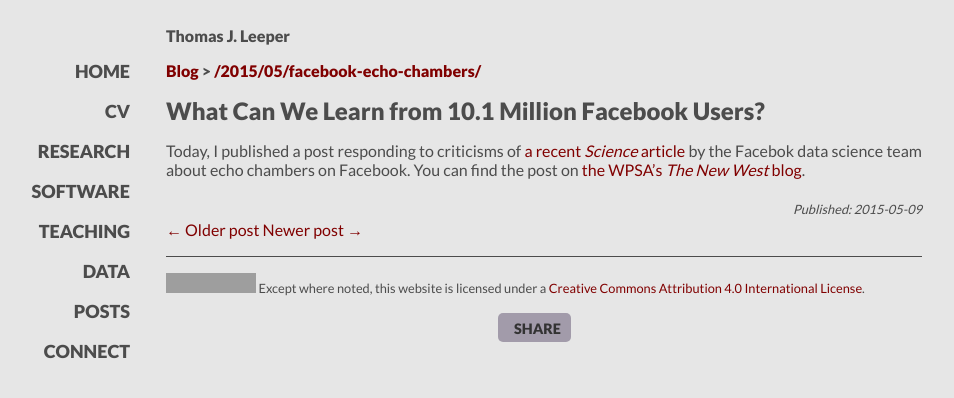
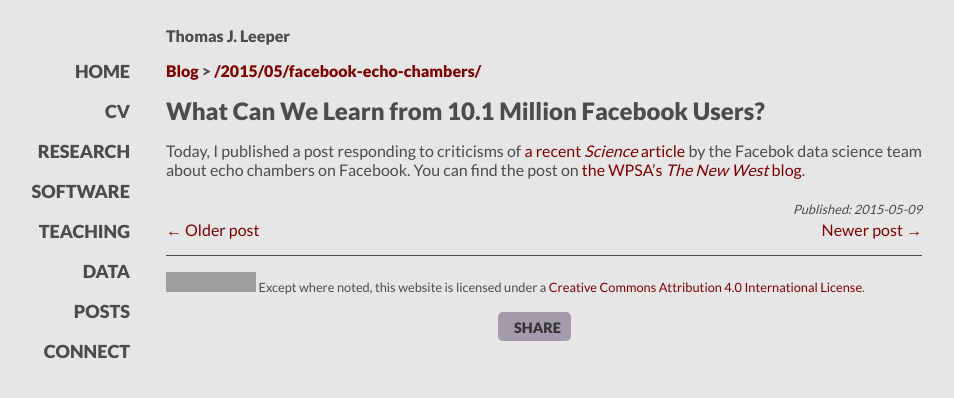
Before and after one commit to leeper/leeper.github.io, a Jekyll site: the page built from _posts/2015-05-09-facebook-echo-chambers.md, in a window 1280 px wide. Shown: the top 398 px of the page, without its empty margins (96-1050 px from the left). Built offline with Jekyll 4.4.1, drawn with Linux system fonts in a browser that asks for light colours; some web fonts are replaced; Markdown is read by kramdown in place of the engine named in the settings; grey boxes are pictures that could not be loaded.

Commit message:
fix float of older/newer links on blog

```diff
--- a/_layouts/post.md
+++ b/_layouts/post.md
@@ -14,10 +14,10 @@
 <br />
 
 {% if page.previous %}
-    <a rel="prev" href="{{ page.previous.url }}">&larr; Older post</a>
+    <a rel="prev" style="float:left;" href="{{ page.previous.url }}">&larr; Older post</a>
 {% endif %}
 {% if page.next %}
-    <a rel="next" href="{{ page.next.url }}">Newer post &rarr;</a>
+    <a rel="next" style="float:right;" href="{{ page.next.url }}">Newer post &rarr;</a>
 {% endif %}
 
 <br />
```
